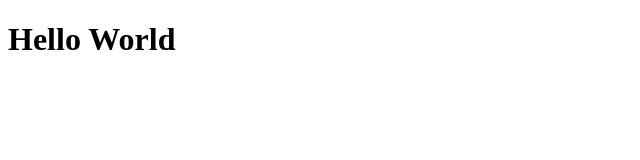
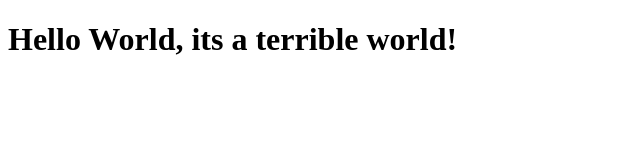
Before and after one commit to LucasFranciliano/coursera_test, a plain HTML site: page site_test/index.html in a window 1280 px wide. Shown: the whole page, without its empty margins (0-640 px from the left). Drawn offline with Linux system fonts and the light colour scheme.

Commit message:
A samll addition to my web page

```diff
--- a/site_test/index.html
+++ b/site_test/index.html
@@ -4,6 +4,6 @@
 	<title>Hello World!</title>
 </head>
 <body>
- <h1>Hello World</h1>
+ <h1>Hello World, its a terrible world!</h1>
 </body>
 </html>
```
